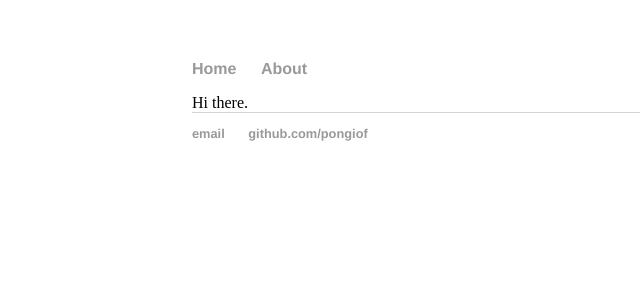
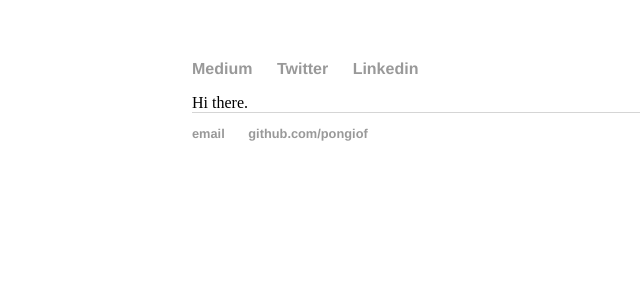
Before and after one commit to pongiof/pongiof.github.io, a Jekyll site: the page built from index.html, in a window 1280 px wide. Shown: the top 300 px of the page, without its empty margins (0-640 px from the left). Built offline with Jekyll 4.4.1, drawn with Linux system fonts in a browser that asks for light colours.

Commit message:
Update default.html

```diff
--- a/_layouts/default.html
+++ b/_layouts/default.html
@@ -16,8 +16,9 @@
 		<body>
 			<nav>
 	    		<ul>
-	        		<li><a href="/">Home</a></li>
-		        	<li><a href="/about">About</a></li>
+				<li><a href="https://medium.com/@pongiof">Medium</a></li>
+				<li><a href="https://twitter.com/pongiof">Twitter</a></li>
+				<li><a href="https://www.linkedin.com/in/francescopongetti/">Linkedin</a></li>
 	    		</ul>
 			</nav>
 			<div class="container">
```
